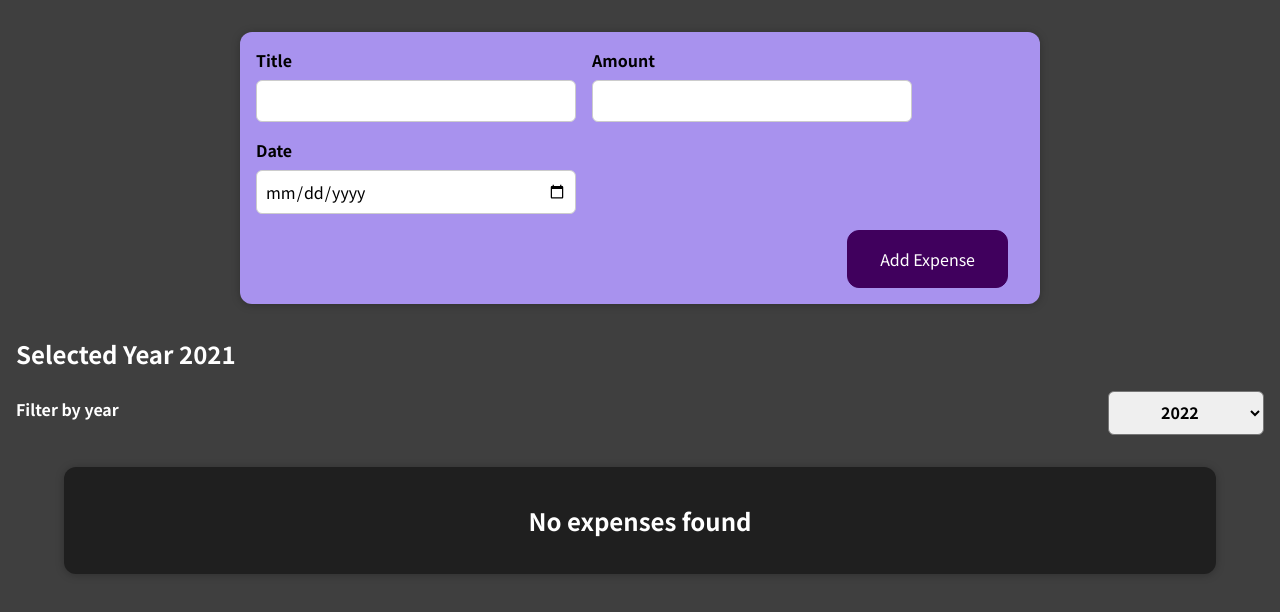
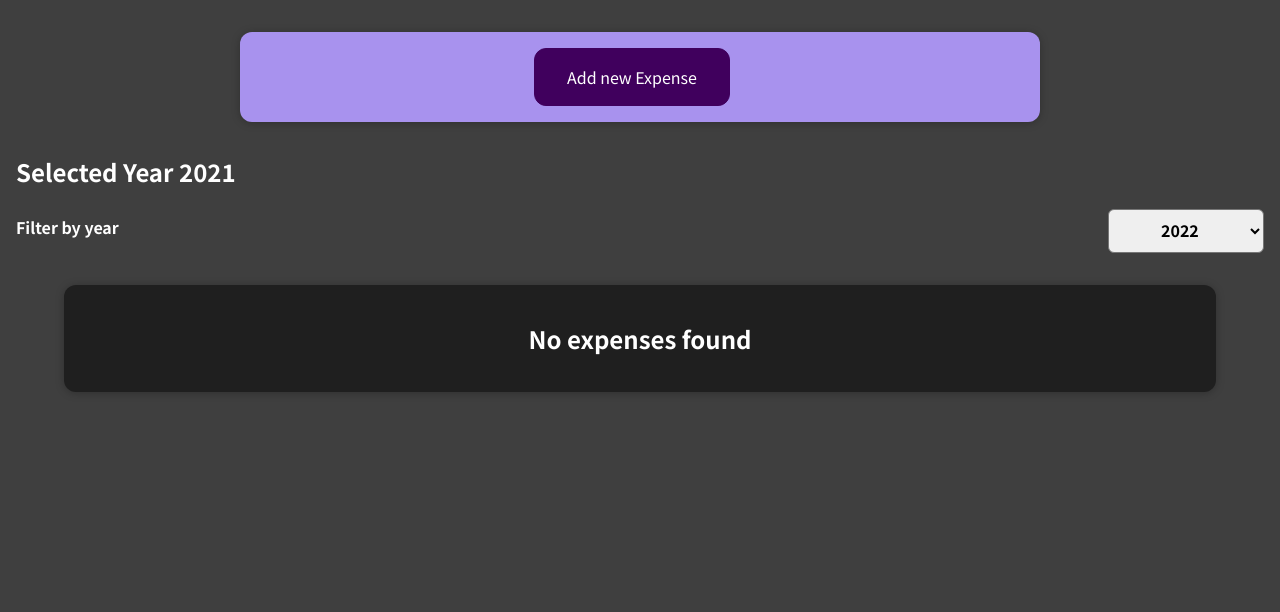
Before and after one commit to mariya-podosinova/my-cloth-expense-tracker, a React (Create React App) app: page / in a window 1280 px wide. Shown: the top 612 px of the page. Built offline with nearby package versions, Linux system fonts and the light colour scheme.

Commit message:
show conditional content, for the form buttons

```diff
--- a/src/components/Expenses/ExpenseItem.js
+++ b/src/components/Expenses/ExpenseItem.js
@@ -6,6 +6,7 @@
 
 function ExpenseItem(props) {
   return (
+    <li>
       <Card className="expense-item">
         <ExpenseDate date={props.date} />
         <div className="expense-item__description">
@@ -13,6 +14,7 @@
           <div className="expense-item__price">£{props.amount}</div>
         </div>
       </Card>
+    </li>
   )
 }
 
--- a/src/components/NewExpense/ExpenseForm.js
+++ b/src/components/NewExpense/ExpenseForm.js
@@ -65,6 +65,9 @@
         </div>
       </div>
       <div className="new-expense__actions">
+        <button type="submit" onClick={props.onCancel}>
+          Cancel
+        </button>
         <button type="submit">Add Expense</button>
       </div>
     </form>
--- a/src/components/NewExpense/NewExpense.js
+++ b/src/components/NewExpense/NewExpense.js
@@ -1,9 +1,13 @@
-import React from 'react'
+import React, { useState } from 'react'
 
 import ExpenseForm from './ExpenseForm'
 import './NewExpense.css'
 
 const NewExpense = (props) => {
+  const [showForm, setShowForm] = useState(false)
+  const showFormHandler = () => {
+    setShowForm(!showForm)
+  }
   const saveExpenseDataHandler = (enteredExpenseData) => {
     const expenseData = {
       ...enteredExpenseData,
@@ -11,9 +15,18 @@
     }
     props.onAddExpense(expenseData)
   }
+  const cancelHandler = () => {
+    setShowForm(false)
+  }
   return (
     <div className="new-expense">
-      <ExpenseForm onSaveExpenseData={saveExpenseDataHandler} />
+      {showForm || <button onClick={showFormHandler}>Add new Expense</button>}
+      {showForm && (
+        <ExpenseForm
+          onSaveExpenseData={saveExpenseDataHandler}
+          onCancel={cancelHandler}
+        />
+      )}
     </div>
   )
 }
```
Also changed, not shown: 1 other file (tests, documents, lock files or other folders). Lines whose indentation alone changed are shown as unchanged.
